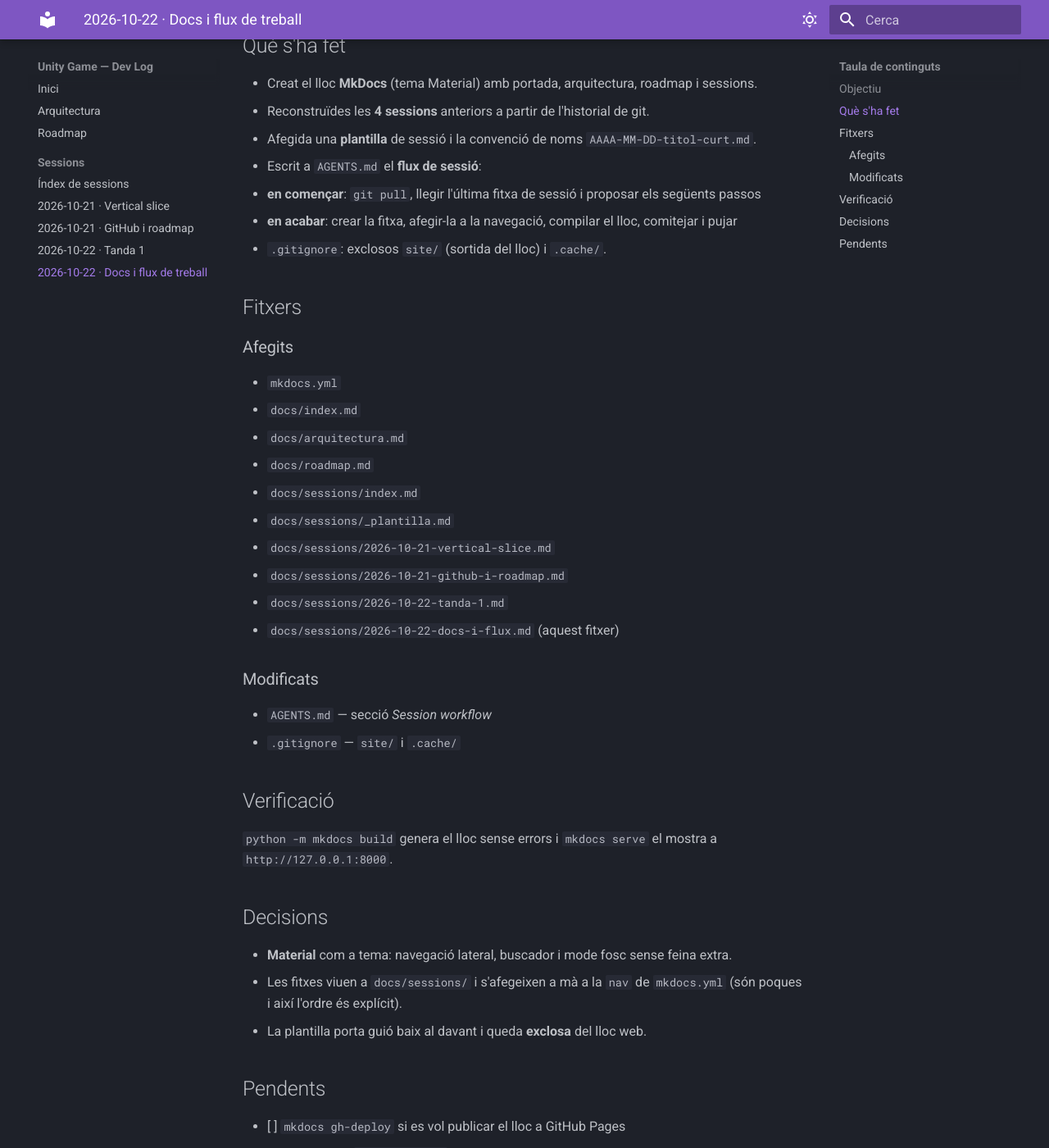
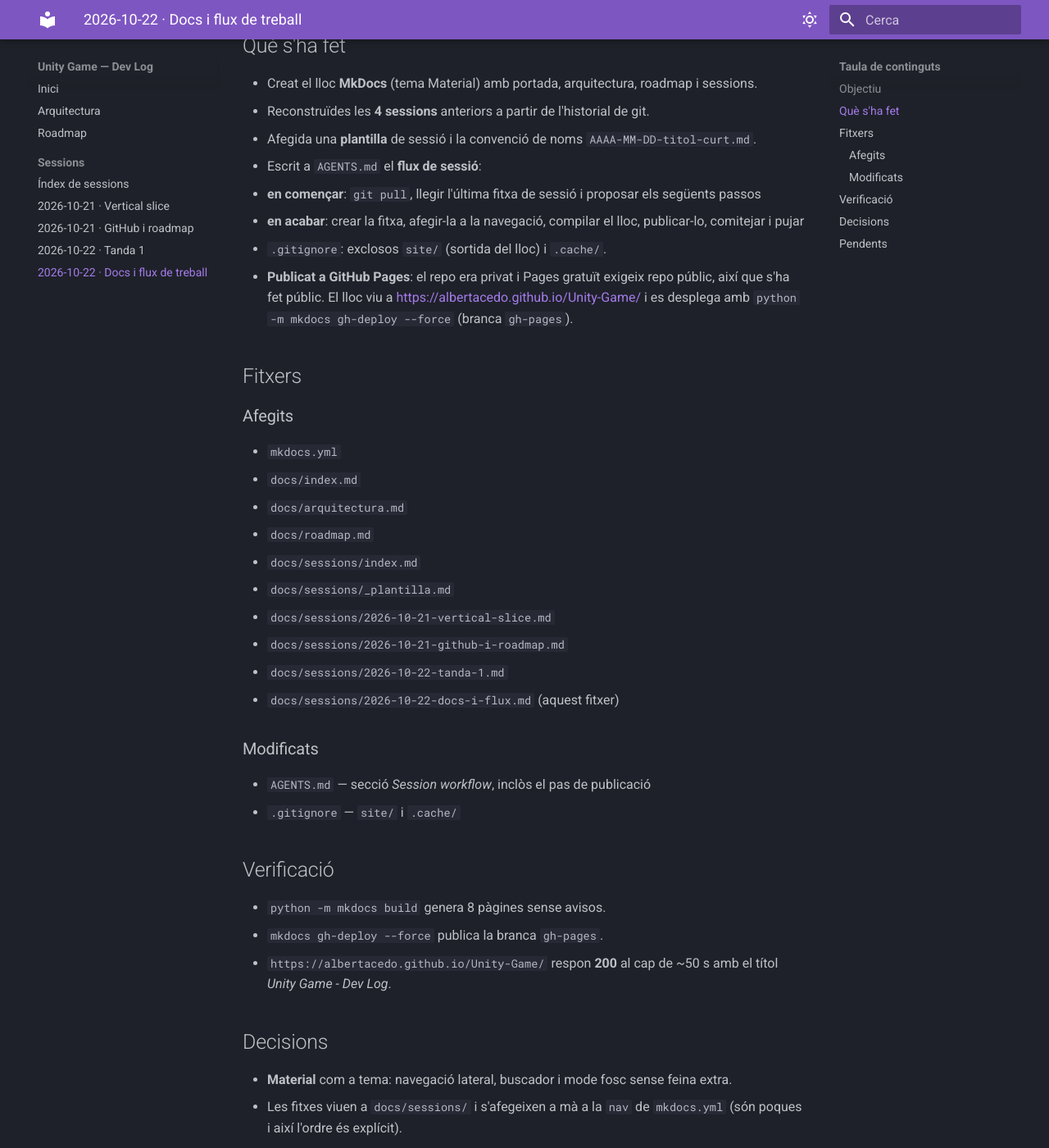
Before and after one commit to albertacedo/Unity-Game, an MkDocs documentation site: the page built from docs/sessions/2026-10-22-docs-i-flux.md, in a window 1280 px wide and 1400 px high, scrolled down 349 px. Shown: the whole window at 82% size. Built offline with MkDocs 1.6.1 and Material for MkDocs 9.7.7, drawn with Linux system fonts in a browser that asks for light colours; some of the changed text lies outside the part shown.

Commit message:
docs: publish the dev log on GitHub Pages
- site_url set to https://albertacedo.github.io/Unity-Game/
- docs/index.md links the live site
- AGENTS.md session-end step now publishes with mkdocs gh-deploy
- session page records the publication

Verified: mkdocs build clean; live URL answers 200.

```diff
--- a/docs/sessions/2026-10-22-docs-i-flux.md
+++ b/docs/sessions/2026-10-22-docs-i-flux.md
@@ -17,8 +17,12 @@
   - **en començar**: `git pull`, llegir l'última fitxa de sessió i proposar els
     següents passos
   - **en acabar**: crear la fitxa, afegir-la a la navegació, compilar el lloc,
-    comitejar i pujar
+    publicar-lo, comitejar i pujar
 - `.gitignore`: exclosos `site/` (sortida del lloc) i `.cache/`.
+- **Publicat a GitHub Pages**: el repo era privat i Pages gratuït exigeix repo públic,
+  així que s'ha fet públic. El lloc viu a
+  <https://albertacedo.github.io/Unity-Game/> i es desplega amb
+  `python -m mkdocs gh-deploy --force` (branca `gh-pages`).
 
 ## Fitxers
 
@@ -37,13 +41,15 @@
 
 ### Modificats
 
-- `AGENTS.md` — secció *Session workflow*
+- `AGENTS.md` — secció *Session workflow*, inclòs el pas de publicació
 - `.gitignore` — `site/` i `.cache/`
 
 ## Verificació
 
-`python -m mkdocs build` genera el lloc sense errors i `mkdocs serve` el mostra a
-`http://127.0.0.1:8000`.
+- `python -m mkdocs build` genera 8 pàgines sense avisos.
+- `mkdocs gh-deploy --force` publica la branca `gh-pages`.
+- `https://albertacedo.github.io/Unity-Game/` respon **200** al cap de ~50 s amb el
+  títol *Unity Game - Dev Log*.
 
 ## Decisions
 
@@ -51,8 +57,11 @@
 - Les fitxes viuen a `docs/sessions/` i s'afegeixen a mà a la `nav` de `mkdocs.yml`
   (són poques i així l'ordre és explícit).
 - La plantilla porta guió baix al davant i queda **exclosa** del lloc web.
+- **Repo públic + branca `gh-pages`**: és la via gratuïta de Pages i no cal cap servei
+  extern. Alternativa descartada: repo de documentació separat, més manteniment.
 
 ## Pendents
 
-- [ ] `mkdocs gh-deploy` si es vol publicar el lloc a GitHub Pages
 - [ ] Fer portable `opencode.json` (arrossegat de la sessió anterior)
+- [ ] Playtest de la Tanda 1 (panell F1, vista del mas, feedback de combat)
+- [ ] Tanda 2: multi-enemic amb selecció d'objectiu
--- a/mkdocs.yml
+++ b/mkdocs.yml
@@ -1,5 +1,6 @@
 site_name: Unity Game — Dev Log
 site_description: Diari de sessions i documentació del prototip de roguelike de cartes
+site_url: https://albertacedo.github.io/Unity-Game/
 docs_dir: docs
 site_dir: site
 
```
Also changed, not shown: AGENTS.md (+2 -0 lines), docs/index.md (+4 -0 lines).
